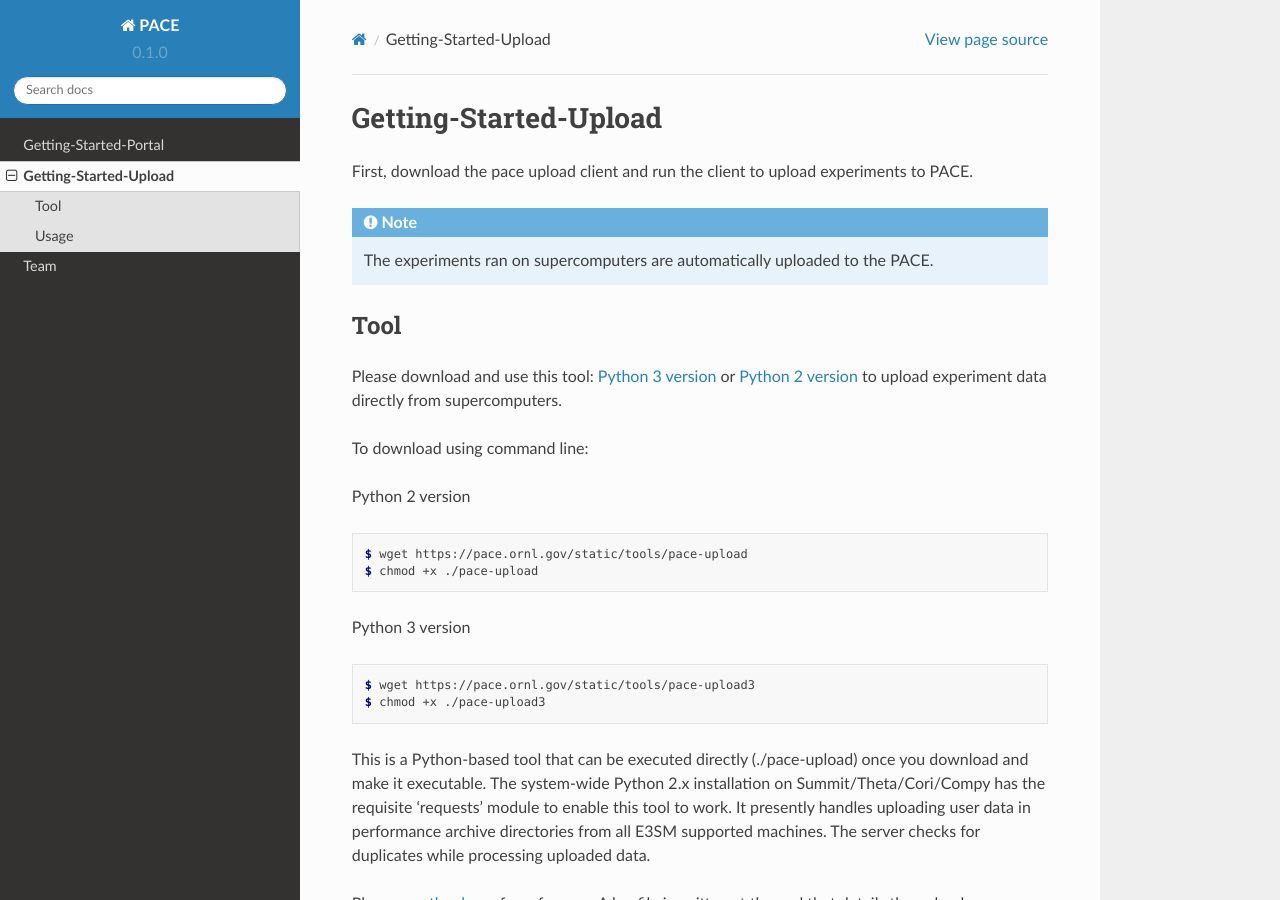
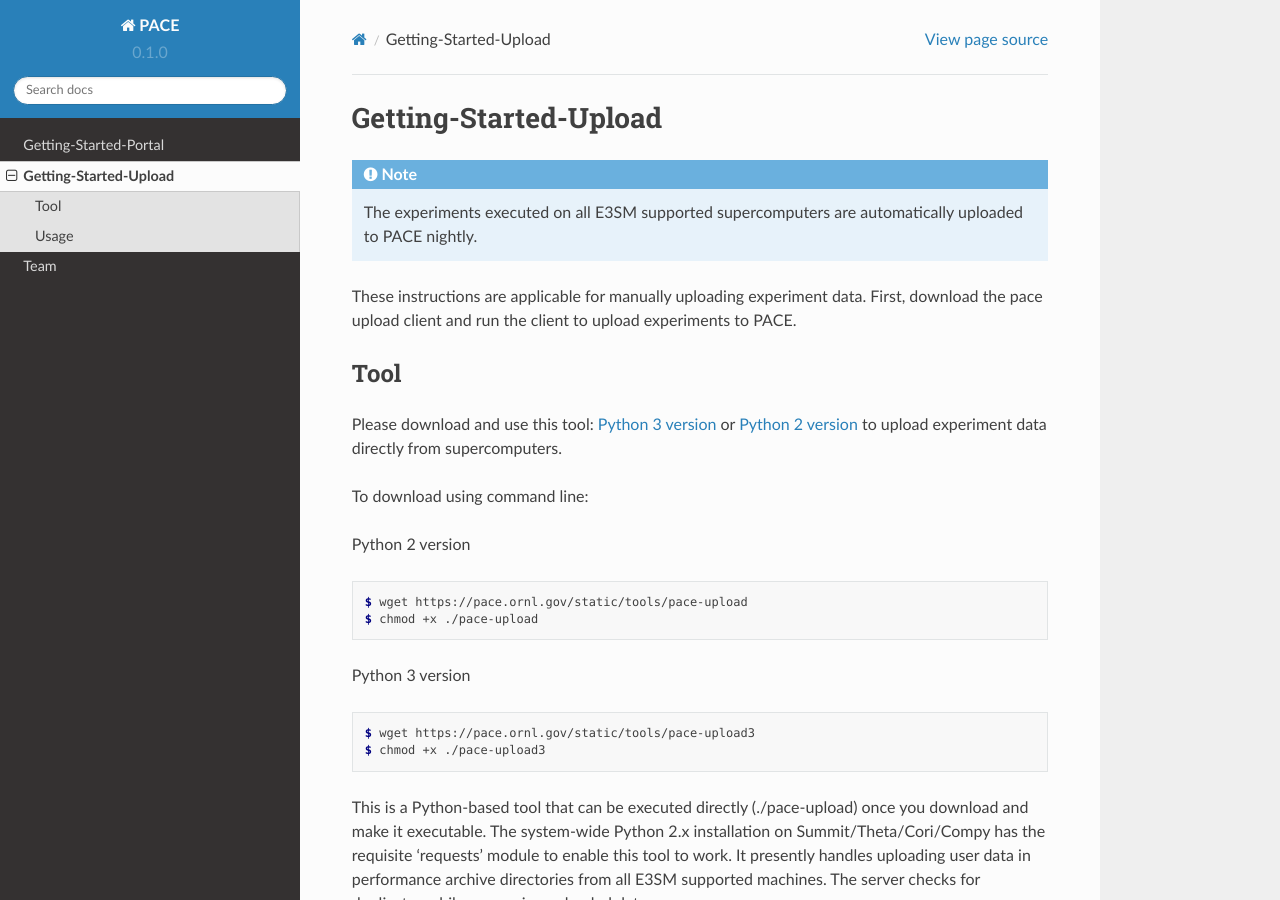
Before and after one commit to E3SM-Project/pace-docs, a Sphinx documentation site: the page built from docs/source/getting-started.rst, in a window 1280 px wide and 900 px high. Built offline with Sphinx 7.4.7 and the Read the Docs theme 2.0.0, drawn with Linux system fonts in a browser that asks for light colours.

Commit message:
Update getting-started.rst

```diff
--- a/docs/source/getting-started.rst
+++ b/docs/source/getting-started.rst
@@ -1,11 +1,12 @@
 Getting-Started-Upload
 =====
 
-First, download the pace upload client and run the client to upload experiments to PACE.
-
 .. note::
 
-   The experiments ran on supercomputers are automatically uploaded to the PACE.
+   The experiments executed on all E3SM supported supercomputers are automatically uploaded to PACE nightly.
+
+These instructions are applicable for manually uploading experiment data.
+First, download the pace upload client and run the client to upload experiments to PACE.
 
 .. _tool:
 
```
